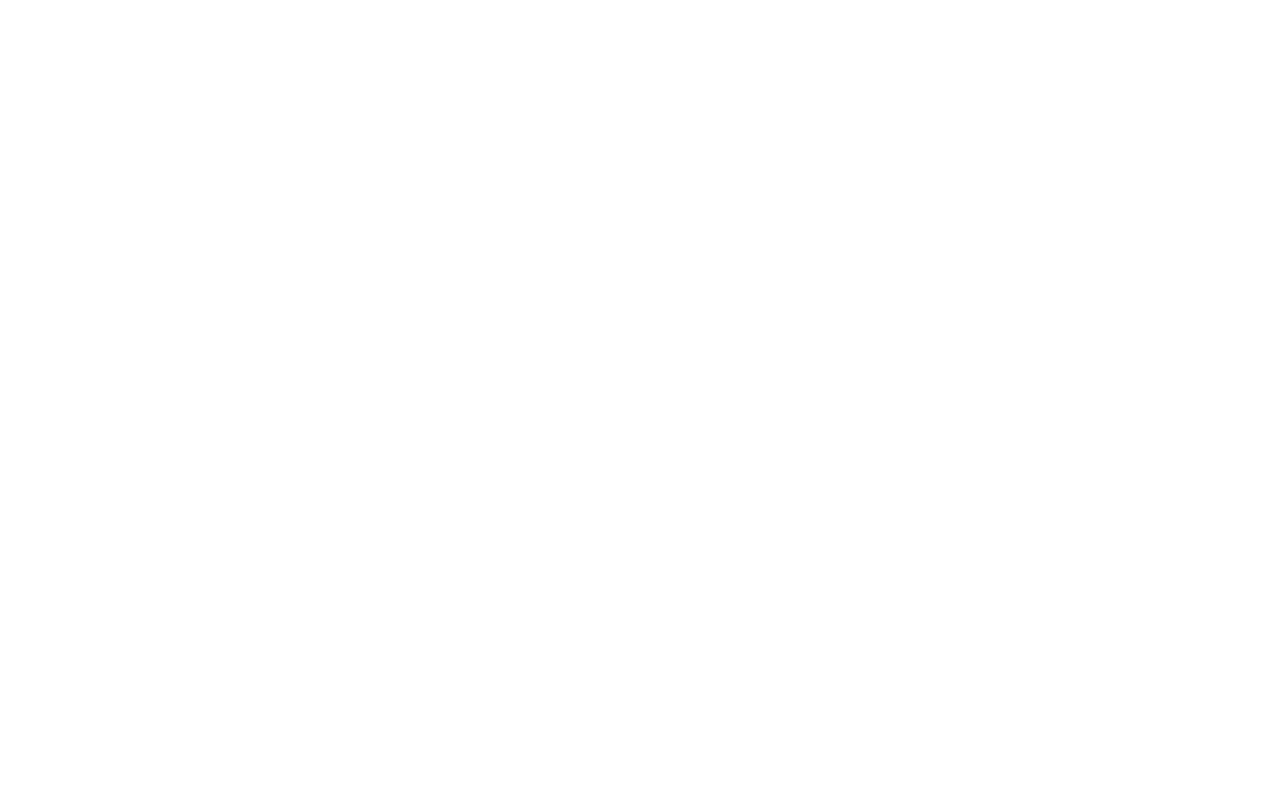
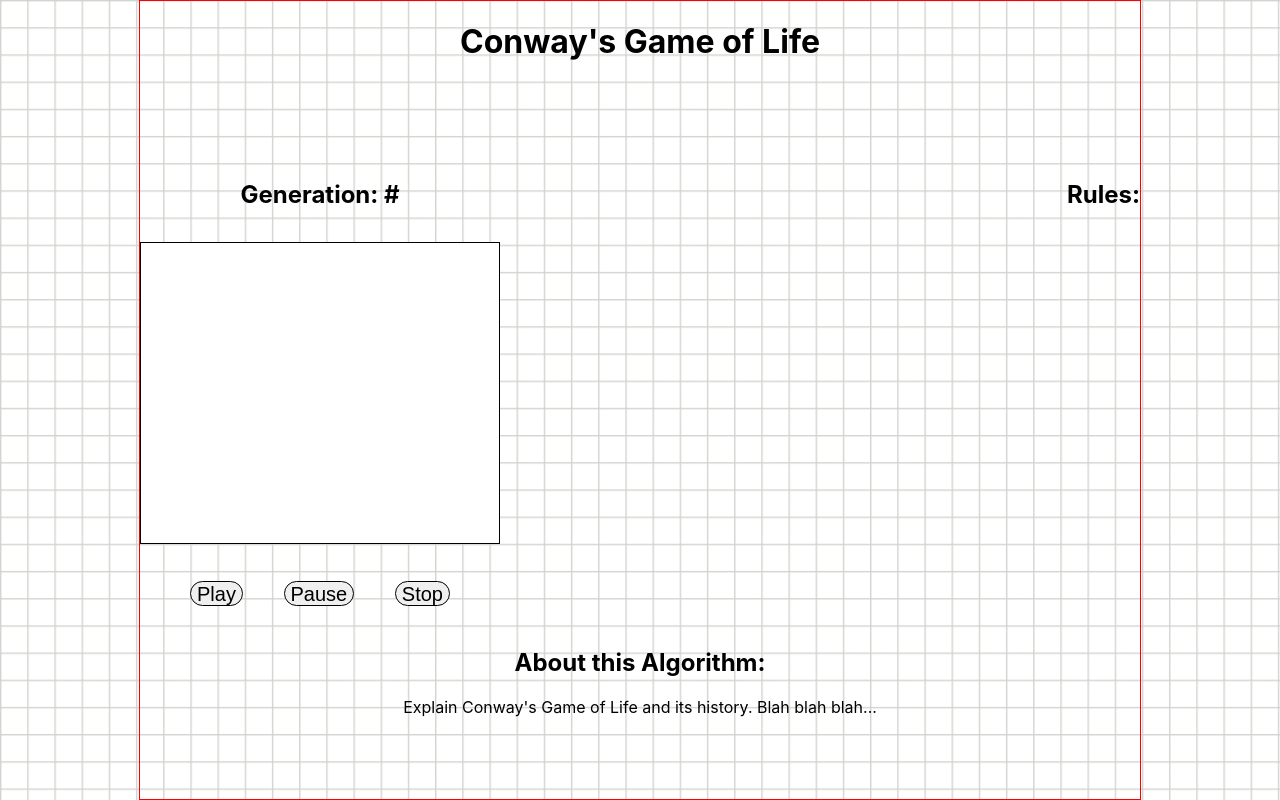
Before and after one commit to bloominstituteoftechnology/CS-Build-Week-1, a React (Create React App) app in the folder conway/: page / in a window 1280 px wide. Built offline with nearby package versions, Linux system fonts and the light colour scheme.

Commit message:
basic layout for webpage setup

```diff
--- a/conway/package.json
+++ b/conway/package.json
@@ -6,7 +6,8 @@
     "axios": "^0.18.0",
     "react": "^16.6.0",
     "react-dom": "^16.6.0",
-    "react-scripts": "2.0.5"
+    "react-scripts": "2.0.5",
+    "styled-components": "^4.0.2"
   },
   "scripts": {
     "start": "react-scripts start",
--- a/conway/src/App.css
+++ b/conway/src/App.css
@@ -1,6 +1,14 @@
 .App {
   text-align: center;
-  width: 100%;
   display: flex;
   justify-content: center;
+
+  margin: 0;
+  padding: 0;
+
+  width: 100%;
+  height: 100vh;
+
+  background-image: linear-gradient(rgba(209, 209, 205, 0.945) .08em, transparent .1em), linear-gradient(90deg, rgba(209, 209, 205, 0.945) .08em, transparent .1em);
+  background-size: 1.7em 1.7em;
 }
--- a/conway/src/App.js
+++ b/conway/src/App.js
@@ -1,11 +1,42 @@
 import React, { Component } from 'react';
 import './App.css';
+
+import styled from 'styled-components';
+import Game from './Components/Game';
+
+const Title = styled.h1`
+  width: 100%;
+  size: 15px;
+  height: 50px;
+`;
+
+const Content = styled.div`
+  display: flex;
+  flex-wrap: wrap;
+  justify-content: space-between;
+  width: 1000px;
+  border: 1px solid red;
+`;
+
+const AboutSection = styled.div`
+  width: 100%;
+`;
 
 class App extends Component {
   render() {
     return (
       <div className="App">
-
+        <Content>
+        <Title>Conway's Game of Life</Title>
+          <Game/>
+          <div className="Rules">
+            <h2>Rules:</h2>
+          </div>
+          <AboutSection>
+            <h2>About this Algorithm:</h2>
+            <p>Explain Conway's Game of Life and its history. Blah blah blah...</p>
+        </AboutSection>
+        </Content>
       </div>
     );
   }
--- /dev/null
+++ b/conway/src/Components/Game.js
@@ -0,0 +1,46 @@
+import React from 'react';
+
+import GameBox from './GameBox';
+import styled from 'styled-components';
+
+const Container = styled.div`
+    width: 360px;
+    display: flex;
+    flex-wrap: wrap;
+    justify-content: center;
+`;
+
+const Header = styled.h2`
+    height: 30px;
+    margin-bottom: 10px;
+`;
+
+const ButtonContainer = styled.div`
+    width: 260px;
+    display: flex;
+    justify-content: space-between;
+    margin-top: 15px;
+`;
+
+const Button = styled.button`
+    height: 25px;
+    font-size: 20px;
+    border-radius: 15px;
+    border: 1px solid black
+`;
+
+const Game = () => {
+    return (
+        <Container>
+            <Header>Generation: #</Header>
+            <GameBox/>
+            <ButtonContainer>
+                <Button>Play</Button>
+                <Button>Pause</Button>
+                <Button>Stop</Button>
+            </ButtonContainer>
+        </Container>
+    );
+}
+
+export default Game;
--- /dev/null
+++ b/conway/src/Components/GameBox.js
@@ -0,0 +1,21 @@
+import React from 'react';
+
+import styled from 'styled-components';
+
+
+const Container = styled.div`
+    border: 1px solid black;
+    width: 360px;
+    height: 300px;
+    background: white;
+`;
+
+
+const GameBox = () => {
+    return (
+        <Container>
+        </Container>
+    );
+}
+
+export default GameBox;
```
